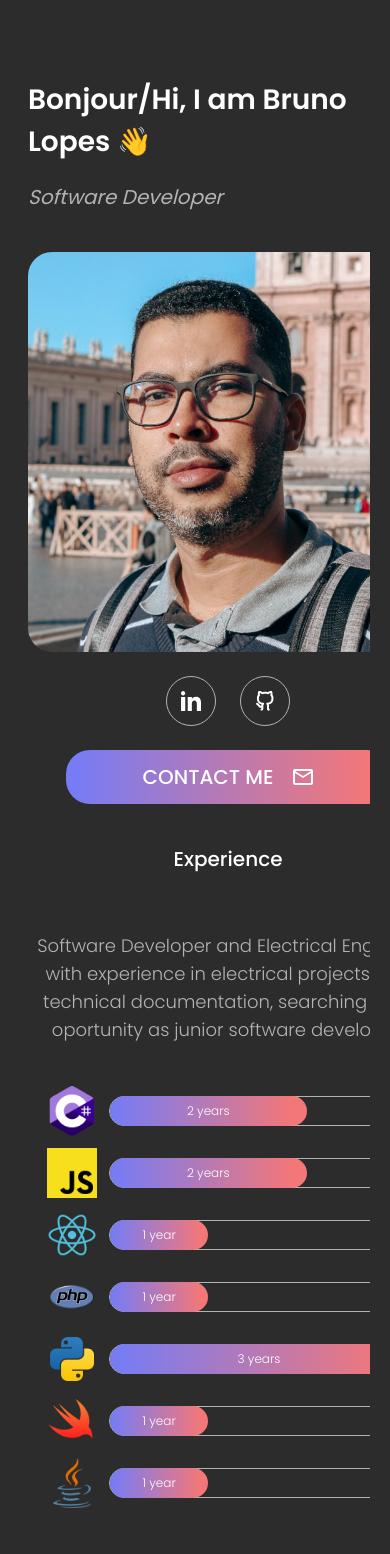
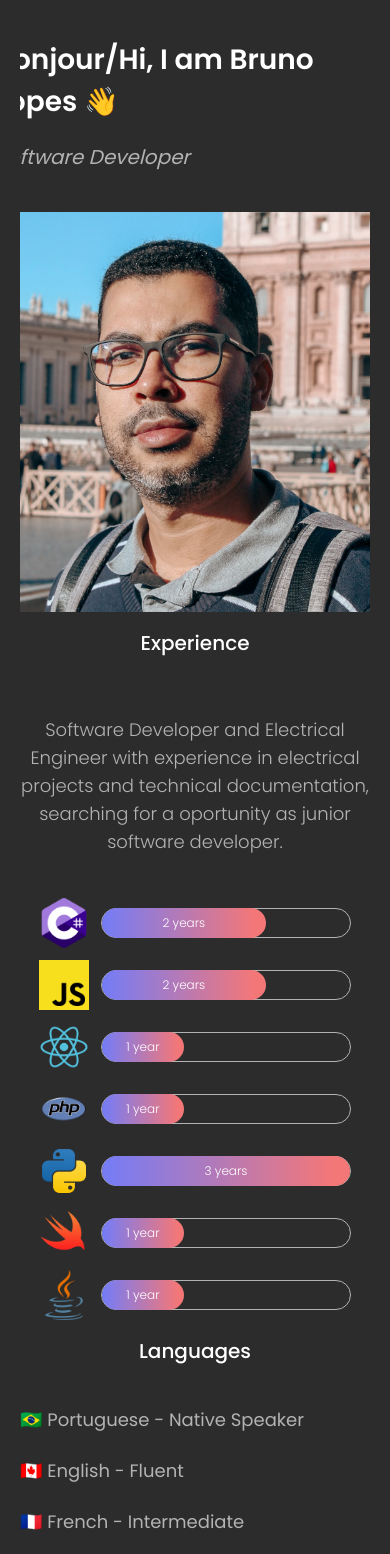
Before and after one commit to BrLopes3/brunolopesPortfolio, a Next.js app: page / in a window 390 px wide. Shown: the top 1554 px of the page. Built offline with nearby package versions, Linux system fonts and the light colour scheme.

Commit message:
feat: improvements in responsiveness

```diff
--- a/src/app/components/experience/experience.scss
+++ b/src/app/components/experience/experience.scss
@@ -4,7 +4,6 @@
     align-items: center;
     width: 100%;
     grid-area: experience;
-  //  max-width: 500px;
     gap: 24px;
 
     p{
@@ -32,7 +31,7 @@
 
         .experience-unit{
 
-            width: 300px;
+            width: 250px;
             height: 30px;
             border-radius: 24px;
             border: 1px solid var(--text-secondary);
@@ -84,6 +83,10 @@
             text-align: start;
 
         }
+
+        .experience-unit{
+            width: 400px;
+        }
     }
 
 
--- a/src/app/styles/home.scss
+++ b/src/app/styles/home.scss
@@ -1,7 +1,5 @@
 .container {
-  display: grid;
   gap: 24px;
-  padding: 40px 8px;
   margin-bottom: 20px;
   justify-items: center;
   grid-template-rows: repeat(4, auto);
@@ -25,7 +23,7 @@
 
       background: linear-gradient( 90deg, #777CF4 2.62%, #F47777 93.38%);
       border-radius: 24px;
-      width: 325px;
+      width: 250px;
       padding: 12px;
       text-align: center;
       text-decoration: none;
@@ -48,6 +46,7 @@
   }
 
   @media(min-width: 1040px){
+    display: grid; //adicionado
     padding: 22px 60px;
     height: 100vh;
     grid-template-rows: fit-content(100%);
@@ -60,8 +59,13 @@
     'experience btns'
     'empty1 empty2';
 
+    .btn-primary{
+      width: 325px;
+    }
+
   }
 
 
 
+
 }
```
Also changed, not shown: src/app/globals.scss (line endings or trailing spaces).
